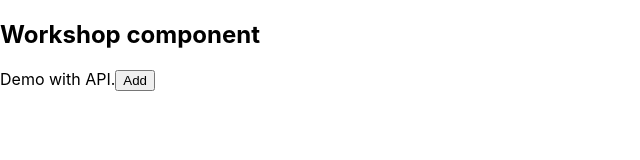
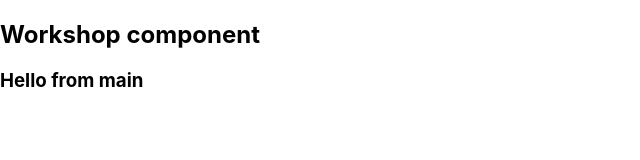
Before and after one commit to bsaisuda/training_react, a React (Vite) app: page / in a window 1280 px wide. Shown: the top 160 px of the page, without its empty margins (0-640 px from the left). Built offline with nearby package versions, Linux system fonts and the light colour scheme; no server answers.

Commit message:
Using props

```diff
--- /dev/null
+++ b/src/workshop/WorkProps.jsx
@@ -0,0 +1,18 @@
+const DemoProps = () => {
+    const myValue = "Hello from main";
+    return <ComponentA value={myValue}></ComponentA>;
+}
+
+const ComponentA = (props) => {
+    return <ComponentB value={props.value}></ComponentB>;
+}
+
+const ComponentB = (props) => {
+    return <ComponentC value={props.value}></ComponentC>;
+}
+
+const ComponentC = (props) => {
+    return <h3>{props.value}</h3>;
+}
+
+export default DemoProps
--- a/src/workshop/Workshop.jsx
+++ b/src/workshop/Workshop.jsx
@@ -1,11 +1,11 @@
-import Users from "./Users";
+import DemoProps from "./WorkProps";
 
 const Workshop = () => {
 
   return (
     <div>
       <h2>Workshop component</h2>
-	  <Users/>
+	  <DemoProps/>
     </div>
   )
 }
```
